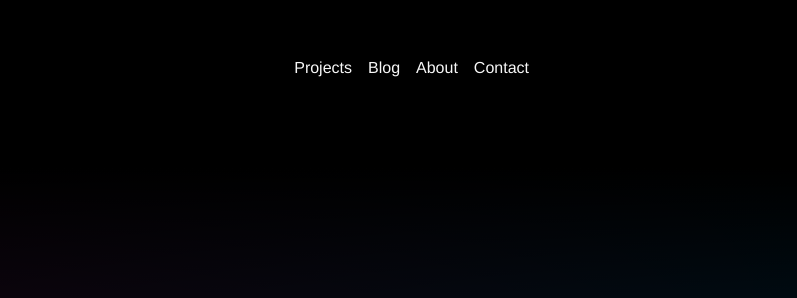
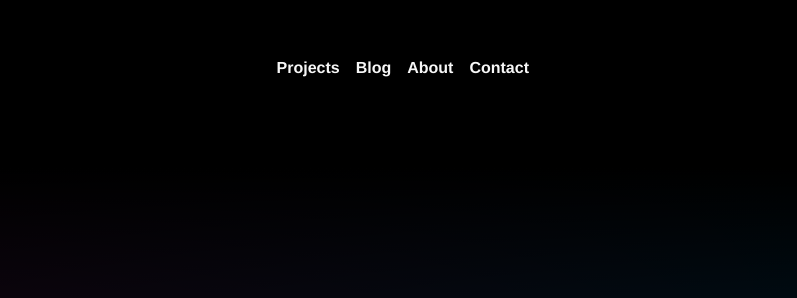
Before and after one commit to andrewgilliland/andrew-gilliland, a Gatsby site: page / in a window 1280 px wide. Shown: the top 298 px of the page, 483-1280 px from the left. Built offline with nearby package versions, Linux system fonts and the light colour scheme; Gatsby itself is replaced by a stand-in of ours.

Commit message:
updates navbar styles

```diff
--- a/src/components/Navbar.js
+++ b/src/components/Navbar.js
@@ -22,7 +22,7 @@ const MainNav = styled.nav`
 
   a {
     color: var(--grey-050);
-    font-weight: var(--font-semibold);
+    font-weight: var(--fontWeight-semibold);
     transition: color 0.3s ease-in;
 
     &:visited {
@@ -139,6 +139,10 @@ const MainNav = styled.nav`
     .nav-btn {
       display: none;
     }
+
+    .nav-links {
+      display: none;
+    }
   }
 `
 
```
